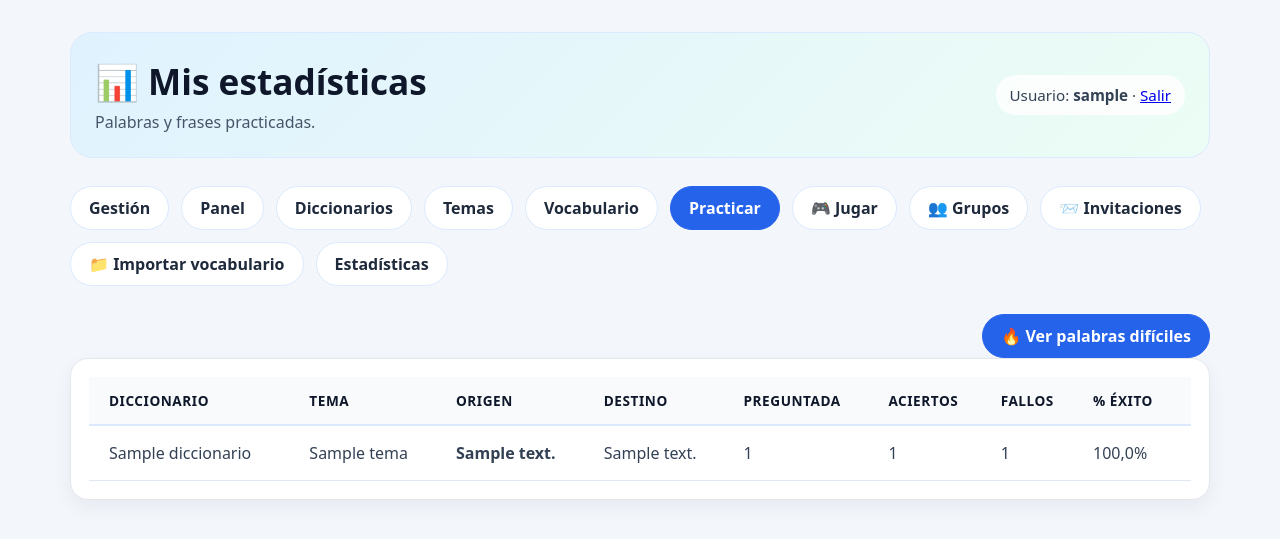
After one commit to Ootoito/gestor-tareas-ia-master, a Django app: page /praktiko/estadisticas/ in a window 1280 px wide. The commit adds this page. Shown: the top 539 px of the page. Run offline with Django 5.2, Linux system fonts and the light colour scheme; a user stored in the database is signed in; tables that the repository leaves empty hold one stand-in row (values such as "Sample post").

Commit message:
Praktiko: estadisticas y repaso inteligente

```diff
--- a/praktiko/models.py
+++ b/praktiko/models.py
@@ -459,3 +459,13 @@ class EstadisticaEntradaUsuario(models.Model):
 
     def __str__(self):
         return f"{self.usuario} - {self.entrada}"
+
+    @property
+    def porcentaje_acierto(self):
+        if self.veces_preguntada == 0:
+            return 0
+
+        return round(
+            (self.aciertos / self.veces_preguntada) * 100,
+            2,
+        )
--- a/praktiko/templates/praktiko/base.html
+++ b/praktiko/templates/praktiko/base.html
@@ -84,7 +84,7 @@
             📁 Importar vocabulario
         </a>
 
-        <a href="#" class="praktiko-btn">
+        <a href="{% url 'praktiko:mis_estadisticas' %}" class="praktiko-btn">
             Estadísticas
         </a>
 
--- /dev/null
+++ b/praktiko/templates/praktiko/estadisticas/mis_estadisticas.html
@@ -0,0 +1,69 @@
+{% extends "praktiko/base.html" %}
+
+{% block title %}
+Mis estadísticas
+{% endblock %}
+
+{% block page_title %}
+📊 Mis estadísticas
+{% endblock %}
+
+{% block page_subtitle %}
+Palabras y frases practicadas.
+{% endblock %}
+
+{% block content %}
+
+<section class="praktiko-section">
+    <div class="form-actions">
+    <a href="{% url 'praktiko:palabras_dificiles' %}"
+       class="praktiko-btn praktiko-btn-main">
+        🔥 Ver palabras difíciles
+    </a>
+    </div>
+    <div class="praktiko-card table-card">
+
+        {% if estadisticas %}
+
+            <table class="praktiko-table">
+                <thead>
+                    <tr>
+                        <th>Diccionario</th>
+                        <th>Tema</th>
+                        <th>Origen</th>
+                        <th>Destino</th>
+                        <th>Preguntada</th>
+                        <th>Aciertos</th>
+                        <th>Fallos</th>
+                        <th>% Éxito</th>
+                    </tr>
+                </thead>
+
+                <tbody>
+                    {% for estadistica in estadisticas %}
+                        <tr>
+                            <td>{{ estadistica.entrada.diccionario.nombre }}</td>
+                            <td>{{ estadistica.entrada.tema.nombre|default:"-" }}</td>
+                            <td><strong>{{ estadistica.entrada.texto_origen }}</strong></td>
+                            <td>{{ estadistica.entrada.texto_destino }}</td>
+                            <td>{{ estadistica.veces_preguntada }}</td>
+                            <td>{{ estadistica.aciertos }}</td>
+                            <td>{{ estadistica.fallos }}</td>
+                            <td>{{ estadistica.porcentaje_acierto }}%</td>
+                        </tr>
+                    {% endfor %}
+                </tbody>
+            </table>
+
+        {% else %}
+
+            <div class="praktiko-empty">
+                Todavía no hay estadísticas. Juega una partida para empezar a generar datos.
+            </div>
+
+        {% endif %}
+
+    </div>
+</section>
+
+{% endblock %}
--- a/praktiko/urls.py
+++ b/praktiko/urls.py
@@ -10,6 +10,7 @@ from praktiko.vistas import gestion_views
 from praktiko.vistas import juego_views
 from praktiko.vistas import importacion_views
 from praktiko.vistas import grupo_views
+from praktiko.vistas import estadistica_views
 
 app_name = "praktiko"
 
@@ -64,4 +65,8 @@ urlpatterns = [
     path("grupos/<int:grupo_id>/diccionarios/<int:diccionario_id>/importar/", grupo_views.importar_vocabulario_diccionario_grupo, name="importar_vocabulario_diccionario_grupo",),
     path("grupos/<int:grupo_id>/diccionarios/<int:diccionario_id>/jugar/", grupo_views.jugar_diccionario_grupo, name="jugar_diccionario_grupo",),
 
+    path("estadisticas/", estadistica_views.mis_estadisticas, name="mis_estadisticas",),
+    path("estadisticas/dificiles/", estadistica_views.palabras_dificiles, name="palabras_dificiles",),
+    path("estadisticas/repasar/", estadistica_views.repasar_dificiles, name="repasar_dificiles",),
+    path("estadisticas/dificiles/jugar/", estadistica_views.jugar_dificiles, name="jugar_dificiles",),
 ]
--- /dev/null
+++ b/praktiko/vistas/estadistica_views.py
@@ -0,0 +1,139 @@
+import random
+from django.contrib.auth.decorators import login_required
+from django.shortcuts import render
+from django.contrib import messages
+from django.shortcuts import redirect
+from praktiko.models import EstadisticaEntradaUsuario
+
+
+@login_required
+def mis_estadisticas(request):
+    estadisticas = (
+        EstadisticaEntradaUsuario.objects
+        .filter(usuario=request.user)
+        .select_related(
+            "entrada",
+            "entrada__diccionario",
+            "entrada__tema",
+        )
+        .order_by(
+            "-fallos",
+            "-veces_preguntada",
+        )
+    )
+
+    return render(
+        request,
+        "praktiko/estadisticas/mis_estadisticas.html",
+        {
+            "estadisticas": estadisticas,
+        },
+    )
+
+@login_required
+def palabras_dificiles(request):
+    estadisticas = (
+        EstadisticaEntradaUsuario.objects
+        .filter(
+            usuario=request.user,
+            veces_preguntada__gte=3,
+        )
+        .select_related(
+            "entrada",
+            "entrada__diccionario",
+            "entrada__tema",
+        )
+        .order_by(
+            "-fallos",
+            "-veces_preguntada",
+        )
+    )
+
+    estadisticas = [
+        e
+        for e in estadisticas
+        if e.porcentaje_acierto < 60
+    ]
+
+    return render(
+        request,
+        "praktiko/estadisticas/palabras_dificiles.html",
+        {
+            "estadisticas": estadisticas,
+        },
+    )
+
+@login_required
+def repasar_dificiles(request):
+    estadisticas = (
+        EstadisticaEntradaUsuario.objects
+        .filter(
+            usuario=request.user,
+            veces_preguntada__gte=3,
+        )
+        .select_related(
+            "entrada",
+            "entrada__tema",
+            "entrada__diccionario",
+        )
+        .order_by(
+            "-fallos",
+            "-veces_preguntada",
+        )
+    )
+
+    estadisticas = [
+        e
+        for e in estadisticas
+        if e.porcentaje_acierto < 60
+    ]
+
+    return render(
+        request,
+        "praktiko/estadisticas/repasar_dificiles.html",
+        {
+            "estadisticas": estadisticas,
+        },
+    )
+
+@login_required
+def jugar_dificiles(request):
+    estadisticas = (
+        EstadisticaEntradaUsuario.objects
+        .filter(
+            usuario=request.user,
+            veces_preguntada__gte=3,
+        )
+        .select_related("entrada")
+        .order_by("-fallos", "-veces_preguntada")
+    )
+
+    entradas_ids = [
+        e.entrada_id
+        for e in estadisticas
+        if e.porcentaje_acierto < 60
+    ]
+
+    if len(entradas_ids) < 3:
+        messages.error(
+            request,
+            "Necesitas al menos 3 palabras difíciles para iniciar este modo.",
+        )
+        return redirect("praktiko:palabras_dificiles")
+
+    numero_fichas = min(len(entradas_ids), 12)
+
+    random.shuffle(entradas_ids)
+
+    request.session["juego_diccionario_id"] = None
+    request.session["juego_tema_id"] = None
+    request.session["juego_grupo_id"] = None
+    request.session["juego_numero_fichas"] = numero_fichas
+    request.session["juego_fichas_eliminadas"] = []
+    request.session["juego_puntos"] = 0
+    request.session["juego_aciertos"] = 0
+    request.session["juego_errores"] = 0
+    request.session["juego_entradas_ids"] = entradas_ids[:numero_fichas]
+    request.session["juego_modo"] = "dificiles"
+
+    return redirect("praktiko:juego_tablero")
```
Also changed, not shown: praktiko/templates/praktiko/estadisticas/palabras_dificiles.html (added, +83 -0 lines), praktiko/templates/praktiko/estadisticas/repasar_dificiles.html (added, +85 -0 lines), praktiko/vistas/juego_views.py (+10 -2 lines).
